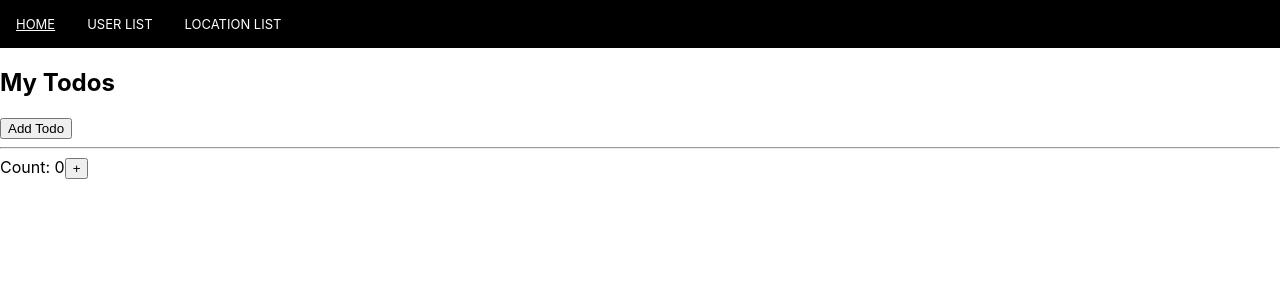
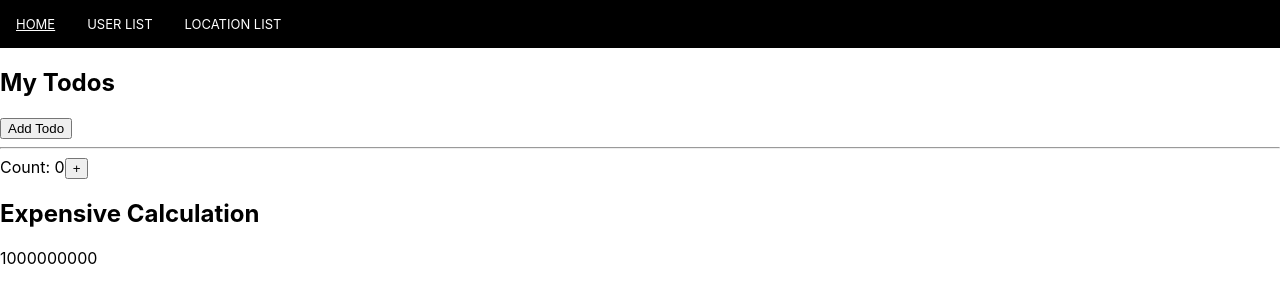
Before and after one commit to peter-breslin/react-demo, a React (Create React App) app: page / in a window 1280 px wide. Shown: the top 302 px of the page. Built offline with nearby package versions, Linux system fonts and the light colour scheme.

Commit message:
Add useMemo to expensive calculations

```diff
--- a/src/component/TodoList/TodoContainer.js
+++ b/src/component/TodoList/TodoContainer.js
@@ -1,5 +1,8 @@
-import { useState, useCallback} from 'react';
+import { useState, useCallback, useMemo} from 'react';
 import Todos from './Todos';
+
+
+
 
 
 // This is an example of "referential equality". Every time a component re-renders, its functions get recreated.
@@ -10,6 +13,7 @@ const App = () => {
 
     const[count, setCount] = useState(0)
     const [todos, setTodos] = useState([])
+    const calculation = useMemo(() => expensiveCalculation(count), [count]);
 
     const increment = () => {
         setCount((c) => c + 1);
@@ -25,10 +29,19 @@ const App = () => {
           <div>
             Count: {count}
             <button onClick={increment}>+</button>
+            <h2>Expensive Calculation</h2>
+            { calculation}
           </div>
         </>
       );
+}
 
+const expensiveCalculation = (num) => {
+  console.log("Calculating...");
+  for(let i = 0; i < 1000000000; i++){
+    num +=1;
+  }
+  return num;
 }
 
 export default App;
```
